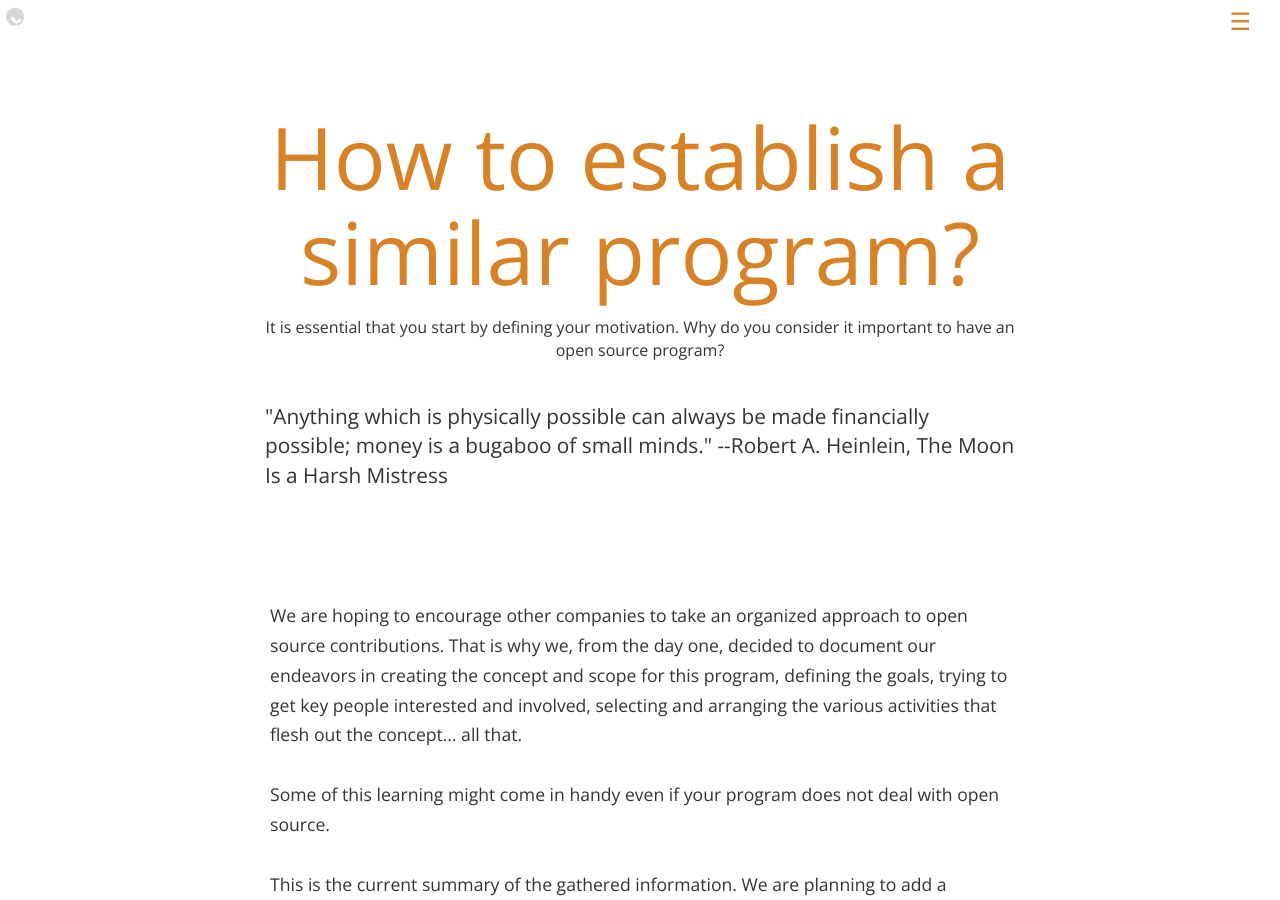
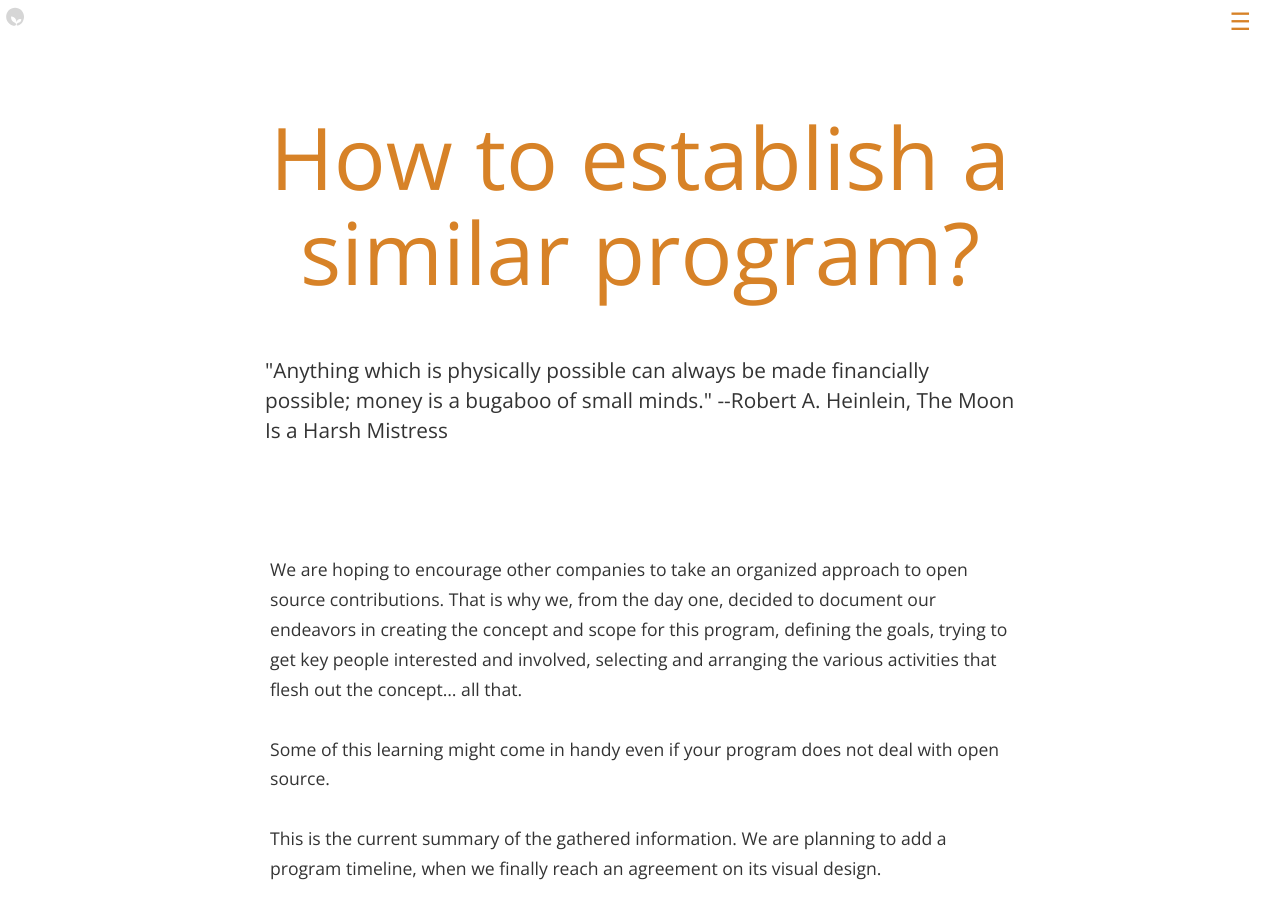
Before and after one commit to futurice/spiceprogram, a Jekyll site: the page built from how/index.html, in a window 1280 px wide and 900 px high. Built offline with Jekyll 4.4.1, drawn with Linux system fonts in a browser that asks for light colours; nearby versions of some CDN libraries.

Commit message:
Update index.html
Removed unnecessary ingress

```diff
--- a/how/index.html
+++ b/how/index.html
@@ -7,7 +7,6 @@ title: Spice Program - How to establish a similar program?
     <div class="row">
         <div class="col-md-8 col-md-offset-2 top-level">
             <h1>How to establish a similar program?</h1>
-            <div>It is essential that you start by defining your motivation. Why do you consider it important to have an open source program?</div>
         </div>
     </div>
 </div>
```
